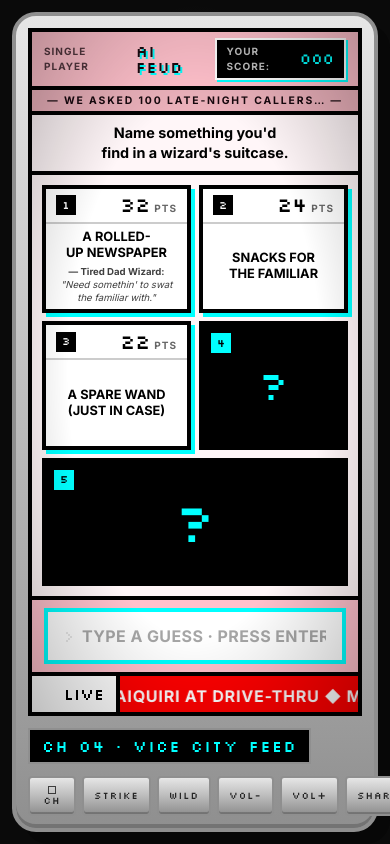
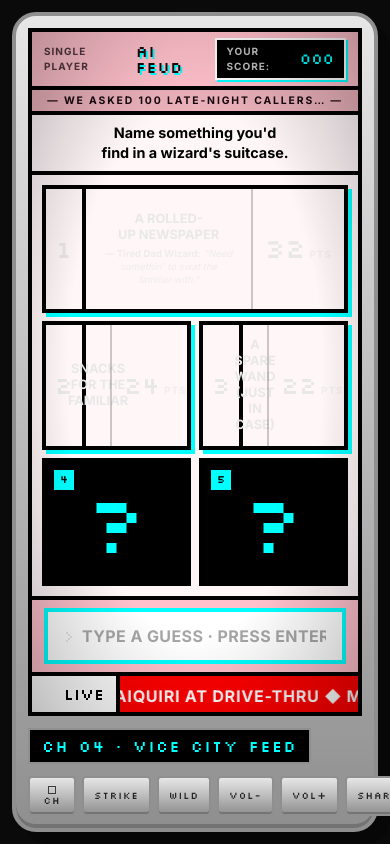
Before and after one commit to Scuuter/ai-feud, a Next.js app: page / in a window 390 px wide. Shown: the top 844 px of the page. Built offline with nearby package versions, Linux system fonts and the light colour scheme.

Commit message:
fix: enhance tile layout and theming with dynamic configurations
Fix horizontal tile layout, add themed tokens for dynamic theming, adjust dynamic layouts based on tile count, and add wildcard label announcement.

Co-authored-by: Mikhail Varlamov <34106651+Scuuter@users.noreply.github.com>

```diff
--- a/src/components/design-system/tile.tsx
+++ b/src/components/design-system/tile.tsx
@@ -1,26 +1,28 @@
 import { clsx } from "clsx";
 
 /**
- * Design-system preview of the game `<Tile />`.
+ * Game `<Tile />` — horizontal row layout.
  *
- * Layout hierarchy (revealed state):
- *   ┌───────────────────────────────────┐
- *   │ [#1]                       32 PTS │  ← top bar: rank · BIG score
- *   │                                   │
- *   │        A ROLLED-UP NEWSPAPER      │  ← answer text (centered)
- *   │                                   │
- *   │  — Tired Dad Wizard: "…"          │  ← optional flavor footer
- *   └───────────────────────────────────┘
+ *   ┌──────┬───────────────────────────────┬───────┐
+ *   │      │  A ROLLED-UP NEWSPAPER        │       │
+ *   │  #1  │  — Tired Dad Wizard: "…"      │  32   │
+ *   │      │                               │  PTS  │
+ *   └──────┴───────────────────────────────┴───────┘
+ *     rank       answer (title + quote)      score
  *
- * Rationale: the score is the central element of the game — we want it to
- * read at a glance from across the room. It lives in a dedicated top rail,
- * rendered in the blocks font at ~9cqi, so it scales with tile size.
+ * Visual hierarchy by size: score > rank > answer > quote. Rank cell is
+ * themed (tile-rank-bg / tile-rank-ink) so each channel carries its own
+ * accent color at a glance. Tile surface and ink are also themed, so the
+ * whole board repaints when the channel changes.
  *
  * Sizing contract: the tile fills its grid cell. Parent is responsible for
- * geometry via `grid-cols` + `grid-rows`. No intrinsic aspect-ratio.
+ * geometry (grid-cols, grid-rows, optional col-span-2 for the hero tile).
+ * No intrinsic aspect-ratio.
  *
- * Optional `className` lets the parent apply `col-span-2` for the trailing
- * wide tile on odd-count boards (3 / 5 / 7).
+ * Container queries (`cqi` on the width axis, `cqb` on the height axis) let
+ * the score / rank / answer scale with the tile itself. This is what makes
+ * the same component read well at 3-tile vertical (wide + short) and 8-tile
+ * grid (narrow + short) sizes.
  *
  * See `docs/design-system.md` §4.1 for the contract.
  */
@@ -45,64 +47,84 @@ export function Tile({
   flavorQuote,
   className,
 }: TileProps) {
+  if (!isRevealed) {
     return (
       <article
         className={clsx(
-        "relative flex h-full min-h-0 w-full min-w-0 flex-col border-4 border-ink",
-        isRevealed
-          ? "bg-paper text-ink shadow-[4px_4px_0px_var(--color-tile-shadow)]"
-          : "bg-ink text-[var(--color-tile-shadow)]",
+          "relative flex h-full min-h-0 w-full min-w-0 items-center justify-center border-4 border-ink",
           className,
         )}
-      style={{ containerType: "inline-size" }}
+        style={{
+          backgroundColor: "var(--color-ink)",
+          color: "var(--color-tile-shadow)",
+          containerType: "inline-size",
+        }}
+        aria-label={`Unrevealed answer ${rank ?? ""}`}
+      >
+        {typeof rank === "number" ? (
+          <span className="absolute left-2 top-2 inline-flex h-5 min-w-5 items-center justify-center bg-[var(--color-tile-shadow)] px-1 font-blocks text-[11px] leading-none text-ink">
+            {rank}
+          </span>
+        ) : null}
+        <span
+          className="font-blocks leading-none"
+          style={{ fontSize: "clamp(2rem, 10cqb, 5rem)" }}
+          aria-hidden="true"
+        >
+          ?
+        </span>
+      </article>
+    );
+  }
+
+  return (
+    <article
+      className={clsx(
+        "relative flex h-full min-h-0 w-full min-w-0 flex-row items-stretch border-4 border-ink",
+        className,
+      )}
+      style={{
+        backgroundColor: "var(--color-tile-bg)",
+        color: "var(--color-tile-ink)",
+        boxShadow: "4px 4px 0px var(--color-tile-shadow)",
+        containerType: "inline-size",
+      }}
       aria-label={
-        isRevealed
+        typeof score === "number"
           ? `Answer ${rank ?? ""}: ${text} — ${score} points`
-          : `Unrevealed answer ${rank ?? ""}`
+          : `Answer: ${text}`
       }
     >
-      {isRevealed ? (
-        <>
-          {/* Top rail: rank badge + big score */}
-          <header
-            className={clsx(
-              "flex items-center justify-between gap-2 border-b-2 border-ink/20 px-2.5",
-            )}
-            style={{ paddingTop: "0.35rem", paddingBottom: "0.35rem" }}
+      {/* Rank cell — themed accent, vertically centered, mid-weight numeral */}
+      {typeof rank === "number" ? (
+        <div
+          className="flex shrink-0 items-center justify-center border-r-4 border-ink px-2"
+          style={{
+            backgroundColor: "var(--color-tile-rank-bg)",
+            color: "var(--color-tile-rank-ink)",
+            minWidth: "clamp(2.5rem, 12cqi, 4.5rem)",
+          }}
         >
-            {typeof rank === "number" ? (
-              <span className="inline-flex h-5 min-w-5 items-center justify-center bg-ink px-1 font-blocks text-[11px] leading-none text-paper">
+          <span
+            className="font-blocks leading-none tabular-nums"
+            style={{ fontSize: "clamp(1.5rem, 7cqi, 2.25rem)" }}
+          >
             {rank}
           </span>
-            ) : (
-              <span aria-hidden="true" />
-            )}
-            {typeof score === "number" ? (
-              <span className="flex items-baseline gap-1 tabular-nums">
-                <span
-                  className="font-blocks leading-none text-ink"
-                  style={{ fontSize: "clamp(1.25rem, 8cqi, 2.25rem)" }}
-                >
-                  {score}
-                </span>
-                <span className="font-base text-[10px] font-bold uppercase tracking-widest text-ink/60">
-                  PTS
-                </span>
-              </span>
+        </div>
       ) : null}
-          </header>
 
-          {/* Answer body */}
-          <div className="flex flex-1 min-h-0 flex-col items-center justify-center gap-1 px-3 py-1.5 text-center">
+      {/* Answer column — title on top, optional quote below, both centered */}
+      <div className="flex min-w-0 flex-1 flex-col items-center justify-center gap-1 px-3 py-1.5 text-center">
         <p
-              className="font-base font-bold leading-tight text-balance uppercase"
+          className="font-base font-bold uppercase leading-tight text-balance"
           style={{ fontSize: "clamp(0.8rem, 4.2cqi, 1.25rem)" }}
         >
           {text}
         </p>
         {flavorQuote ? (
           <p
-                className="font-base italic leading-snug text-pretty opacity-75"
+            className="font-base italic leading-snug text-pretty opacity-70"
             style={{ fontSize: "clamp(0.6rem, 2.6cqi, 0.8rem)" }}
           >
             <span className="not-italic font-bold">
@@ -112,26 +134,23 @@ export function Tile({
           </p>
         ) : null}
       </div>
-        </>
-      ) : (
-        <>
-          {/* Unrevealed: rank chip top-left, huge "?" centered */}
-          {typeof rank === "number" ? (
-            <span className="absolute left-2 top-2 inline-flex h-5 min-w-5 items-center justify-center bg-[var(--color-tile-shadow)] px-1 font-blocks text-[11px] leading-none text-ink">
-              {rank}
-            </span>
-          ) : null}
-          <div className="flex flex-1 items-center justify-center">
+
+      {/* Score cell — vertically centered, biggest numeral on the tile */}
+      {typeof score === "number" ? (
+        <div className="flex shrink-0 items-center justify-center border-l-2 border-ink/20 px-3">
+          <span className="flex items-baseline gap-1 tabular-nums">
             <span
               className="font-blocks leading-none"
-              style={{ fontSize: "clamp(2.5rem, 18cqi, 5rem)" }}
-              aria-hidden="true"
+              style={{ fontSize: "clamp(1.5rem, 9cqi, 2.75rem)" }}
             >
-              ?
+              {score}
+            </span>
+            <span className="font-base text-[10px] font-bold uppercase tracking-widest opacity-60">
+              PTS
+            </span>
           </span>
         </div>
-        </>
-      )}
+      ) : null}
     </article>
   );
 }
--- a/src/components/design-system/tv-preview.tsx
+++ b/src/components/design-system/tv-preview.tsx
@@ -31,9 +31,14 @@ type OverlayMode = "none" | "miss" | "wildcard";
  *   1. Header strip: player-label · AI FEUD wordmark · ScoreCounter
  *   2. Subject strip: "WE ASKED 100 [SUBJECT PLURAL]…"  (themed)
  *   3. Topic strip:   the actual question               (themed)
- *   4. Board:         dynamic 3 / 5 / 7 / 8 tile grid
+ *   4. Board:         dynamic tile layout (see boardShape below)
  *   5. InputTerminal: interactive guess input
  *   6. NewsTicker:    broadcast ticker
+ *
+ * Board shape rules:
+ *   - tileCount ≤ 4      → vertical single column (avoids oversized tiles)
+ *   - tileCount = 5 | 7  → hero tile spans top row (rank 1), rest in 2 cols
+ *   - tileCount = 6 | 8  → plain 2 × (n/2) grid
  */
 export function TVPreview() {
   const [skin, setSkin] = useState<DemographicSkin>(() =>
@@ -47,8 +52,18 @@ export function TVPreview() {
   // Channel-driven board content.
   const tileCount = skin.tileCount;
   const answers = skin.sampleAnswers.slice(0, tileCount);
-  const rows = Math.ceil(tileCount / 2);
-  const isOdd = tileCount % 2 === 1;
+
+  const isVertical = tileCount <= 4;
+  const hasHeroTile = !isVertical && tileCount % 2 === 1;
+  const cols = isVertical ? 1 : 2;
+  const rows = isVertical
+    ? tileCount
+    : hasHeroTile
+      ? 1 + (tileCount - 1) / 2
+      : tileCount / 2;
+
+  // Reveal the front half so every board state shows both revealed + unrevealed.
+  const revealedCount = Math.ceil(tileCount / 2);
 
   const handlePick = (next: DemographicSkin) => {
     setSkin(next);
@@ -159,11 +174,12 @@ export function TVPreview() {
               </p>
             </div>
 
-            {/* Board — dynamic tile count. Odd counts: final tile spans full row. */}
+            {/* Board — dynamic tile count & shape */}
             <div className="relative flex-1 min-h-0 bg-[var(--color-screen-base)] p-2.5">
               <div
-                className="grid h-full grid-cols-2 gap-2"
+                className="grid h-full gap-2"
                 style={{
+                  gridTemplateColumns: `repeat(${cols}, minmax(0, 1fr))`,
                   gridTemplateRows: `repeat(${rows}, minmax(0, 1fr))`,
                 }}
               >
@@ -174,9 +190,9 @@ export function TVPreview() {
                     text={answer.text}
                     score={answer.score}
                     flavorQuote={answer.flavorQuote}
-                    isRevealed={i < Math.ceil(tileCount / 2)}
+                    isRevealed={i < revealedCount}
                     className={
-                      isOdd && i === tileCount - 1 ? "col-span-2" : undefined
+                      hasHeroTile && i === 0 ? "col-span-2" : undefined
                     }
                   />
                 ))}
```
Also changed, not shown: src/app/globals.css (+32 -9 lines), src/components/design-system/strike-indicator.tsx (+14 -3 lines). Lines whose indentation alone changed are shown as unchanged.
